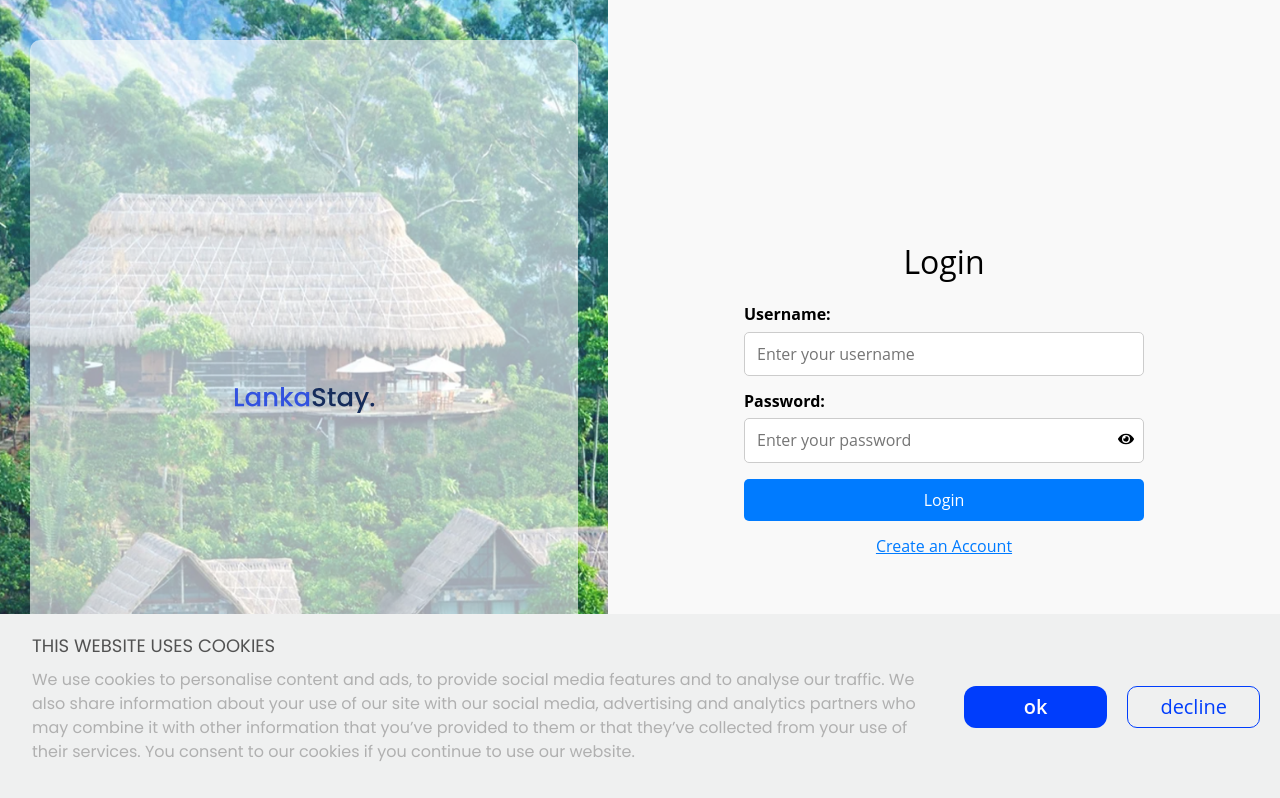
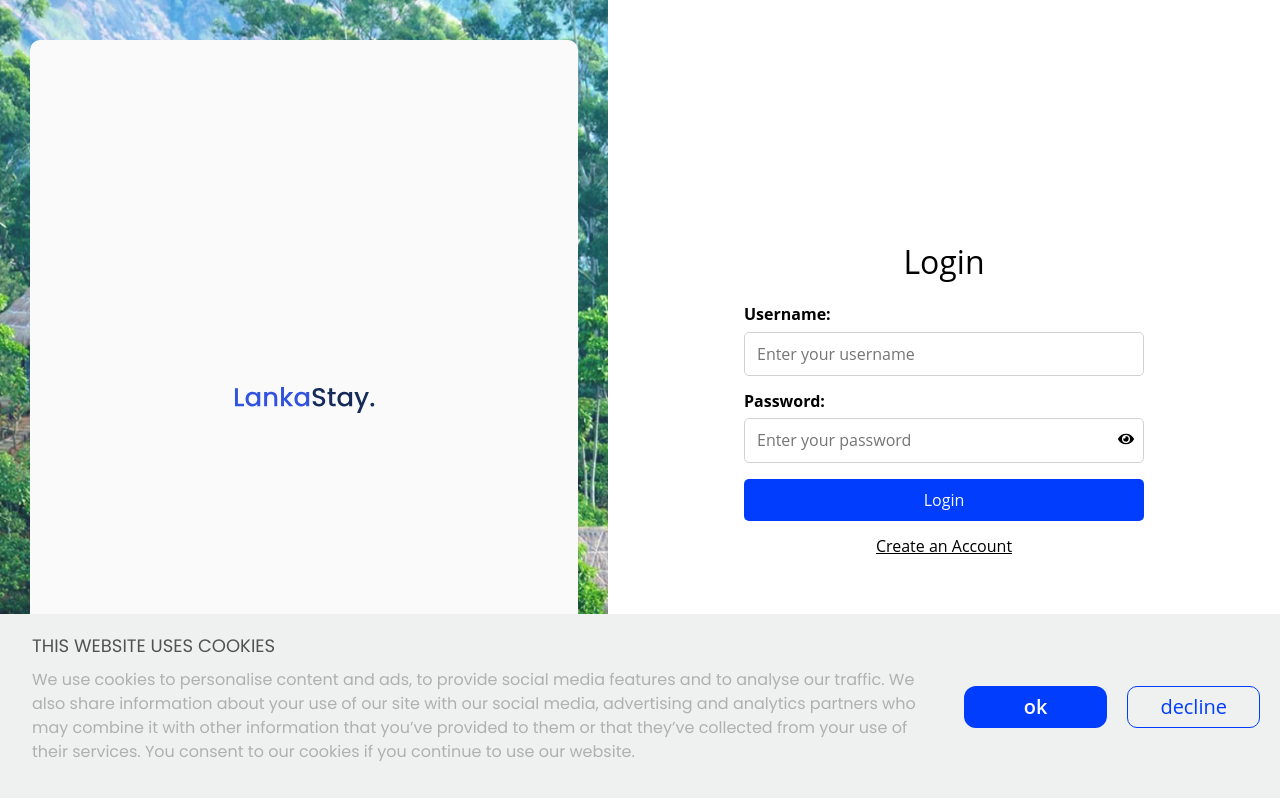
Before and after one commit to nursahtuncel/Lankastay, a React (Vite) app: page /login in a window 1280 px wide. Built offline with nearby package versions, Linux system fonts and the light colour scheme.

Commit message:
[JA-22] - Even more scss

```diff
--- a/src/components/Login/login.module.scss
+++ b/src/components/Login/login.module.scss
@@ -20,7 +20,7 @@
       left: 5%;
       width: 90%;
       height: 90%;
-      background-color: rgba(255, 255, 255, 0.6);
+      background-color: $button-text-white-color;
       border-radius: 10px;
     }
     .loginLogo {
@@ -36,7 +36,7 @@
     justify-content: center;
     align-items: center;
     padding: 2rem;
-    background-color: #f9f9f9;
+    background-color: $white-color;
     @media (max-width: 768px) {
       width: 100%;
       padding: 2rem;
@@ -60,14 +60,14 @@
         input {
           width: 100%;
           padding: 0.75rem;
-          border: 1px solid #ccc;
+          border: 1px solid $btn-border-color;
           border-radius: 5px;
         }
       }
       .loginBtn {
         padding: 0.75rem;
-        background-color: #007bff;
-        color: white;
+        background-color: $button-blue-color;
+        color: $button-text-white-color;
         border: none;
         border-radius: 5px;
         cursor: pointer;
@@ -76,7 +76,7 @@
         display: block;
         text-align: center;
         margin-top: 1rem;
-        color: #007bff;
+        color: $black-color;
         cursor: pointer;
       }
     }
--- a/src/components/Register/register.module.scss
+++ b/src/components/Register/register.module.scss
@@ -20,7 +20,7 @@
       left: 5%;
       width: 90%;
       height: 90%;
-      background-color: rgba(255, 255, 255, 0.6);
+      background-color: $button-text-white-color;
       border-radius: 10px;
     }
     .registerLogo {
@@ -36,7 +36,7 @@
     justify-content: center;
     align-items: center;
     padding: 2rem;
-    background-color: #f9f9f9;
+    background-color: $white-color;
     @media (max-width: 768px) {
       width: 100%;
       padding: 2rem;
@@ -60,7 +60,7 @@
         input {
           width: 100%;
           padding: 0.75rem;
-          border: 1px solid #ccc;
+          border: 1px solid $btn-border-color;
           border-radius: 5px;
         }
       }
@@ -72,8 +72,8 @@
       }
       .registerBtn {
         padding: 0.75rem;
-        background-color: #007bff;
-        color: white;
+        background-color: $button-blue-color;
+        color: $button-text-white-color;
         border: none;
         border-radius: 5px;
         cursor: pointer;
@@ -82,7 +82,7 @@
         display: block;
         text-align: center;
         margin-top: 1rem;
-        color: #007bff;
+        color: $black-color;
         cursor: pointer;
       }
     }
--- a/src/styles/_colors.scss
+++ b/src/styles/_colors.scss
@@ -12,6 +12,7 @@ $black-color: #000000;
 
 $btn-primary-hover: #3960fd;
 $main-btn-color-hover: #003dfc98;
+$btn-border-color: #d2d2d2;
 $light-gray-color: #e5e5e5;
 $button-blue-color: #003dfc;
 $button-text-white-color: #fafafa;
```
